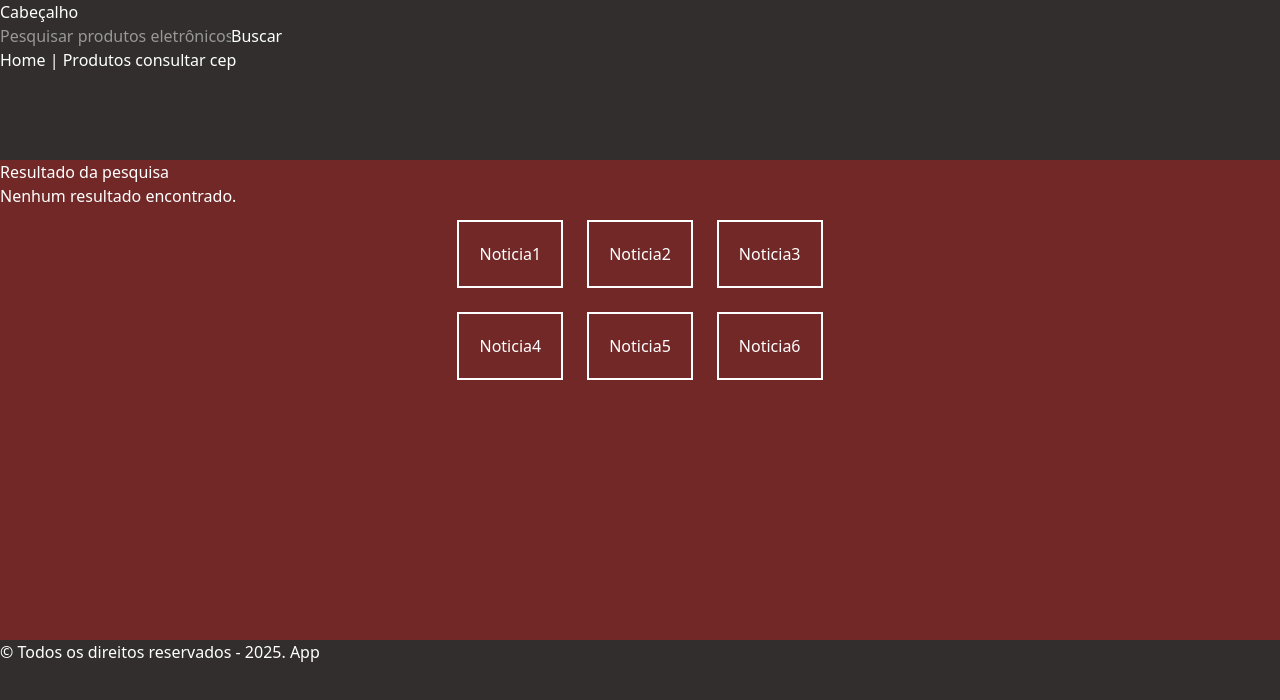
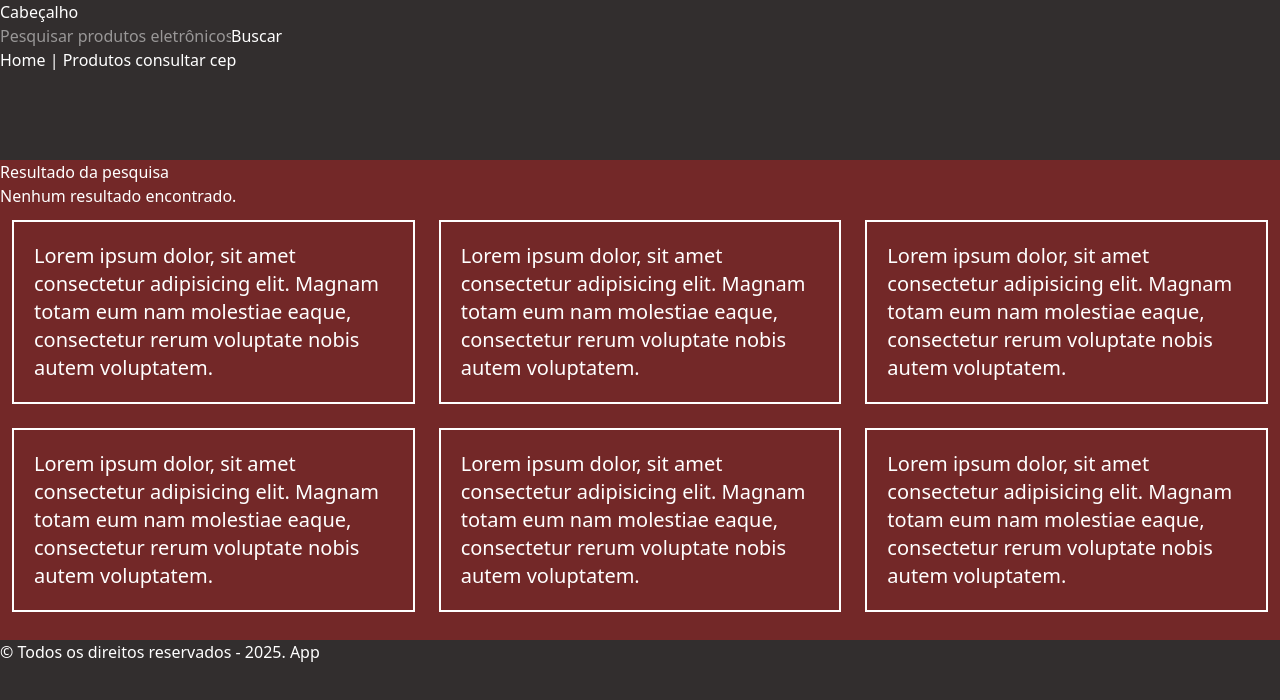
Before and after one commit to 1TDSPF-25/sistema-flow, a React (Vite) app in the folder sistema-flow/: page / in a window 1280 px wide. Shown: the top 700 px of the page. Built offline with nearby package versions, Linux system fonts and the light colour scheme; data requests are answered from the project's data file.

Commit message:
feat: Finalizando a estilização do CardNoticia

```diff
--- a/sistema-flow/src/components/CardNoticia/CardNoticia.tsx
+++ b/sistema-flow/src/components/CardNoticia/CardNoticia.tsx
@@ -1,13 +1,13 @@
 export default function CardNoticia(){
     return(
-        <div className="flex justify-center w-full">
-            <div className="grid grid-cols-3">
-                <div className="border-2 p-5 m-3 flex justify-center w-fit">Noticia1</div>
-                <div className="border-2 p-5 m-3 flex justify-center w-fit">Noticia2</div>
-                <div className="border-2 p-5 m-3 flex justify-center w-fit">Noticia3</div>
-                <div className="border-2 p-5 m-3 flex justify-center w-fit">Noticia4</div>
-                <div className="border-2 p-5 m-3 flex justify-center w-fit">Noticia5</div>
-                <div className="border-2 p-5 m-3 flex justify-center w-fit">Noticia6</div>
+        <div className="flex justify-center w-screen">
+            <div className="grid grid-cols-2 md:grid-cols-2 lg:grid-cols-3 text-wrap text-sm md:text-base lg:text-xl">
+                <div className="border-2 p-5 m-3 justify-center">Lorem ipsum dolor, sit amet consectetur adipisicing elit. Magnam totam eum nam molestiae eaque, consectetur rerum voluptate nobis autem voluptatem.</div>
+                <div className="border-2 p-5 m-3 justify-center">Lorem ipsum dolor, sit amet consectetur adipisicing elit. Magnam totam eum nam molestiae eaque, consectetur rerum voluptate nobis autem voluptatem.</div>
+                <div className="border-2 p-5 m-3 justify-center">Lorem ipsum dolor, sit amet consectetur adipisicing elit. Magnam totam eum nam molestiae eaque, consectetur rerum voluptate nobis autem voluptatem.</div>
+                <div className="border-2 p-5 m-3 justify-center">Lorem ipsum dolor, sit amet consectetur adipisicing elit. Magnam totam eum nam molestiae eaque, consectetur rerum voluptate nobis autem voluptatem.</div>
+                <div className="border-2 p-5 m-3 justify-center">Lorem ipsum dolor, sit amet consectetur adipisicing elit. Magnam totam eum nam molestiae eaque, consectetur rerum voluptate nobis autem voluptatem.</div>
+                <div className="border-2 p-5 m-3 justify-center">Lorem ipsum dolor, sit amet consectetur adipisicing elit. Magnam totam eum nam molestiae eaque, consectetur rerum voluptate nobis autem voluptatem.</div>
             </div>
         </div>
     )
```
